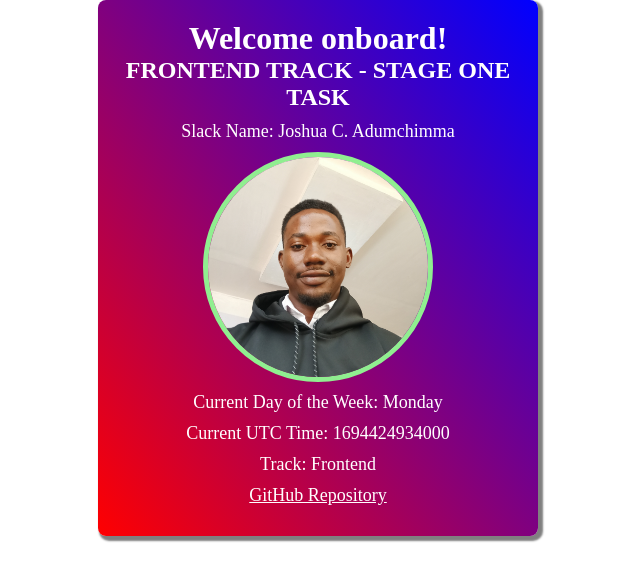
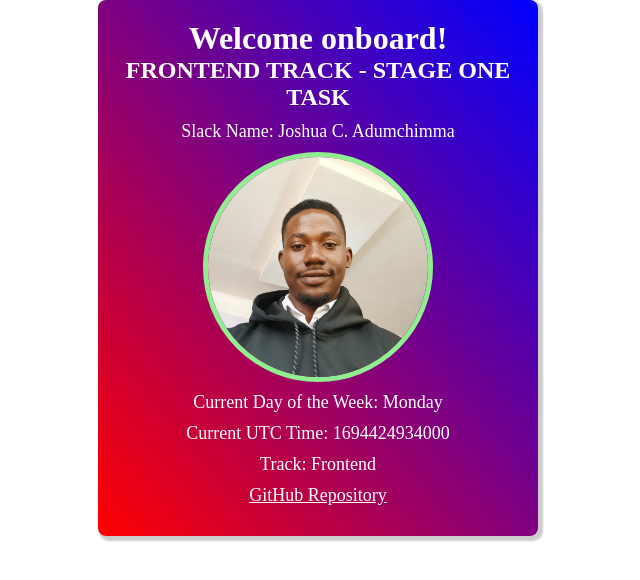
Before and after one commit to Joshua024/HNGx_stage_1, a plain HTML site: page index.html in a window 1280 px wide. Shown: the whole page, without its empty margins (322-962 px from the left). Drawn offline with Linux system fonts and the light colour scheme.

Commit message:
clean code

```diff
--- a/style.css
+++ b/style.css
@@ -16,7 +16,7 @@ body {
   background-image: linear-gradient(to top right, red, blue);
   color: white;
   border-radius: 8px;
-  box-shadow: 3px 3px 2px 2px grey;
+  box-shadow: 3px 3px 2px 2px rgba(128, 128, 128, 0.399);
 }
 .element {
   margin: 10px;
```
